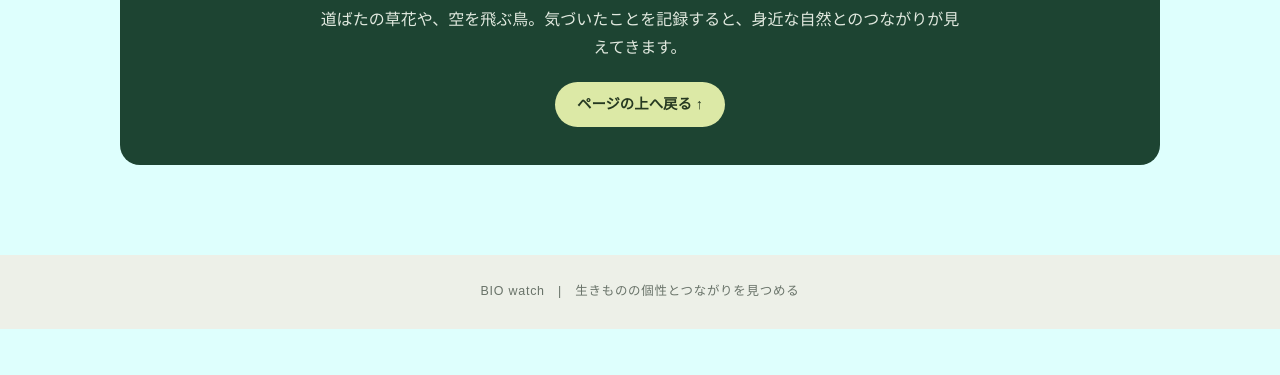
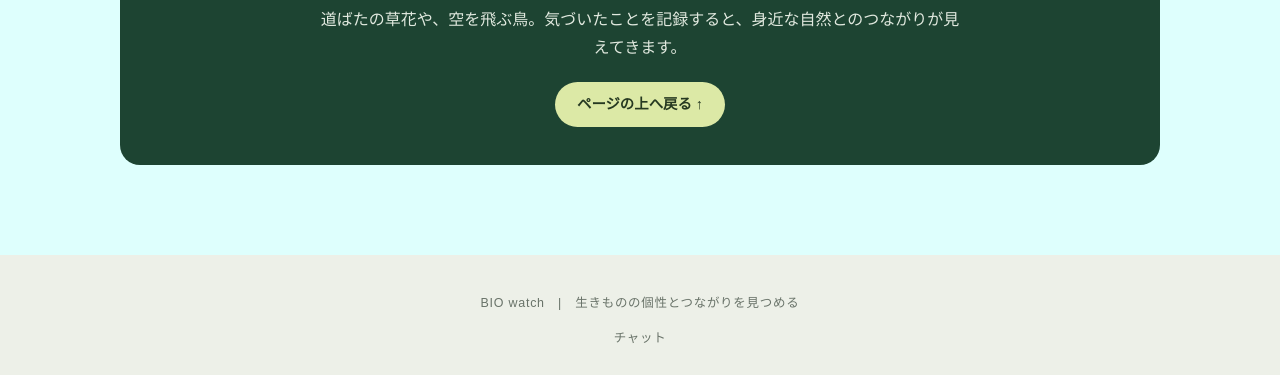
Before and after one commit to kabosu7brothers/1111_innovation_top, a plain HTML site: page index.html in a window 1280 px wide. Shown: the part 3330-3705 px from the top of the page. Before the commit the page ends 3659 px from the top, so only its background shows below. Drawn offline with Linux system fonts and the light colour scheme.

Commit message:
Update footer to include chat link and paragraph

```diff
--- a/index.html
+++ b/index.html
@@ -61,6 +61,9 @@
       <a href="#top">ページの上へ戻る ↑</a>
     </section>
   </main>
-  <footer id="footer">BIO watch　|　生きものの個性とつながりを見つめる</footer>
+  <footer id="footer">
+    <p>BIO watch　|　生きものの個性とつながりを見つめる</p>
+    <a href="chat.html">チャット</a>
+  </footer>
 </body>
 </html>
```
